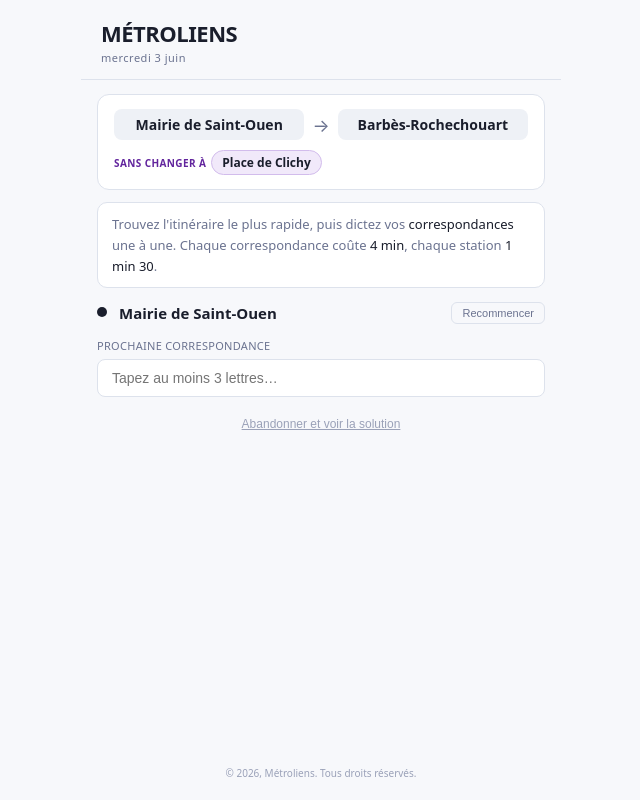
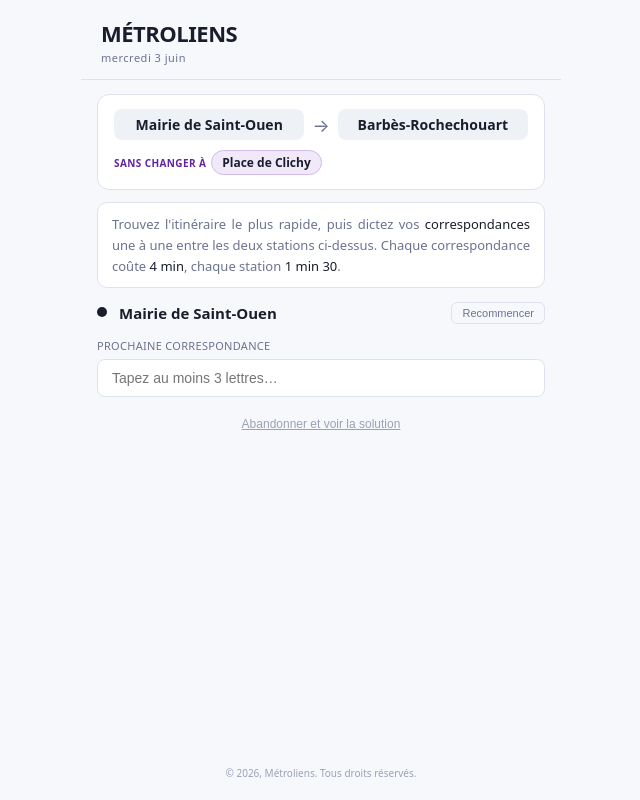
Before and after one commit to oignonmetro/metroliens, a React (Vite) app: page / in a window 1280 px wide. Shown: the whole page, without its empty margins (319-959 px from the left). Built offline with nearby package versions, Linux system fonts and the light colour scheme; a web font is replaced by a local one.

Commit message:
Ajuste le texte des règles (justifié + précision des stations)

```diff
--- a/src/Metroliens.jsx
+++ b/src/Metroliens.jsx
@@ -603,9 +603,9 @@ export default function Metrodoku() {
 
             {/* Règle du jeu */}
             <div style={{fontSize:13, color:T.muted, lineHeight:1.6, padding:'11px 14px',
-              background:T.surf1, borderRadius:10, border:`1px solid ${T.border}`}}>
+              background:T.surf1, borderRadius:10, border:`1px solid ${T.border}`, textAlign:'justify'}}>
               Trouvez l'itinéraire le plus rapide, puis dictez vos{' '}
-              <span style={{color:T.text}}>correspondances</span> une à une. Chaque correspondance coûte{' '}
+              <span style={{color:T.text}}>correspondances</span> une à une entre les deux stations ci-dessus. Chaque correspondance coûte{' '}
               <span style={{color:T.text}}>4 min</span>, chaque station{' '}
               <span style={{color:T.text}}>1 min 30</span>.
             </div>
```
